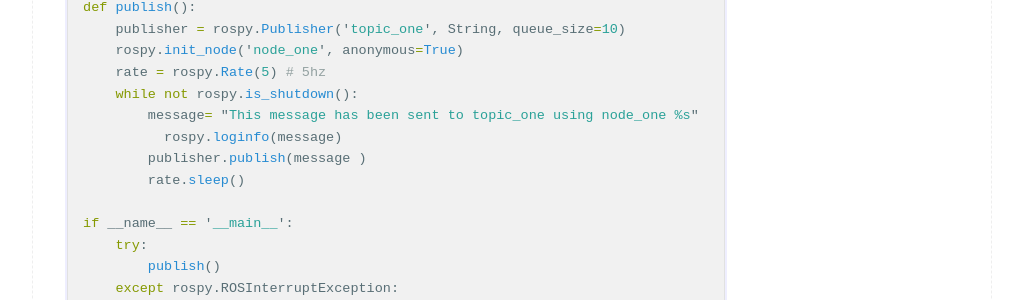
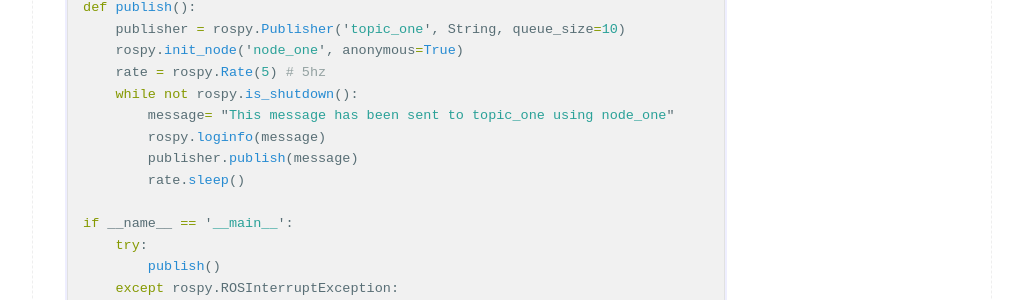
Before and after one commit to rrufat/rrufat.github.io, a Jekyll site: the page built from _posts/2020-04-26-ROS-Series-#2.md, in a window 1280 px wide and 900 px high, scrolled down 2131 px. Shown: the part 152-452 px from the top of the window, without its empty margins (128-1151 px from the left). Built offline with Jekyll 4.4.1, drawn with Linux system fonts in a browser that asks for light colours.

```diff
--- a/_posts/2020-04-26-ROS-Series-#2.md
+++ b/_posts/2020-04-26-ROS-Series-#2.md
@@ -106,9 +106,9 @@ def publish():
     rospy.init_node('node_one', anonymous=True)
     rate = rospy.Rate(5) # 5hz
     while not rospy.is_shutdown():
-        message= "This message has been sent to topic_one using node_one %s"
-	  rospy.loginfo(message)
-        publisher.publish(message )
+        message= "This message has been sent to topic_one using node_one"
+	rospy.loginfo(message)
+        publisher.publish(message)
         rate.sleep()
 
 if __name__ == '__main__':
```
